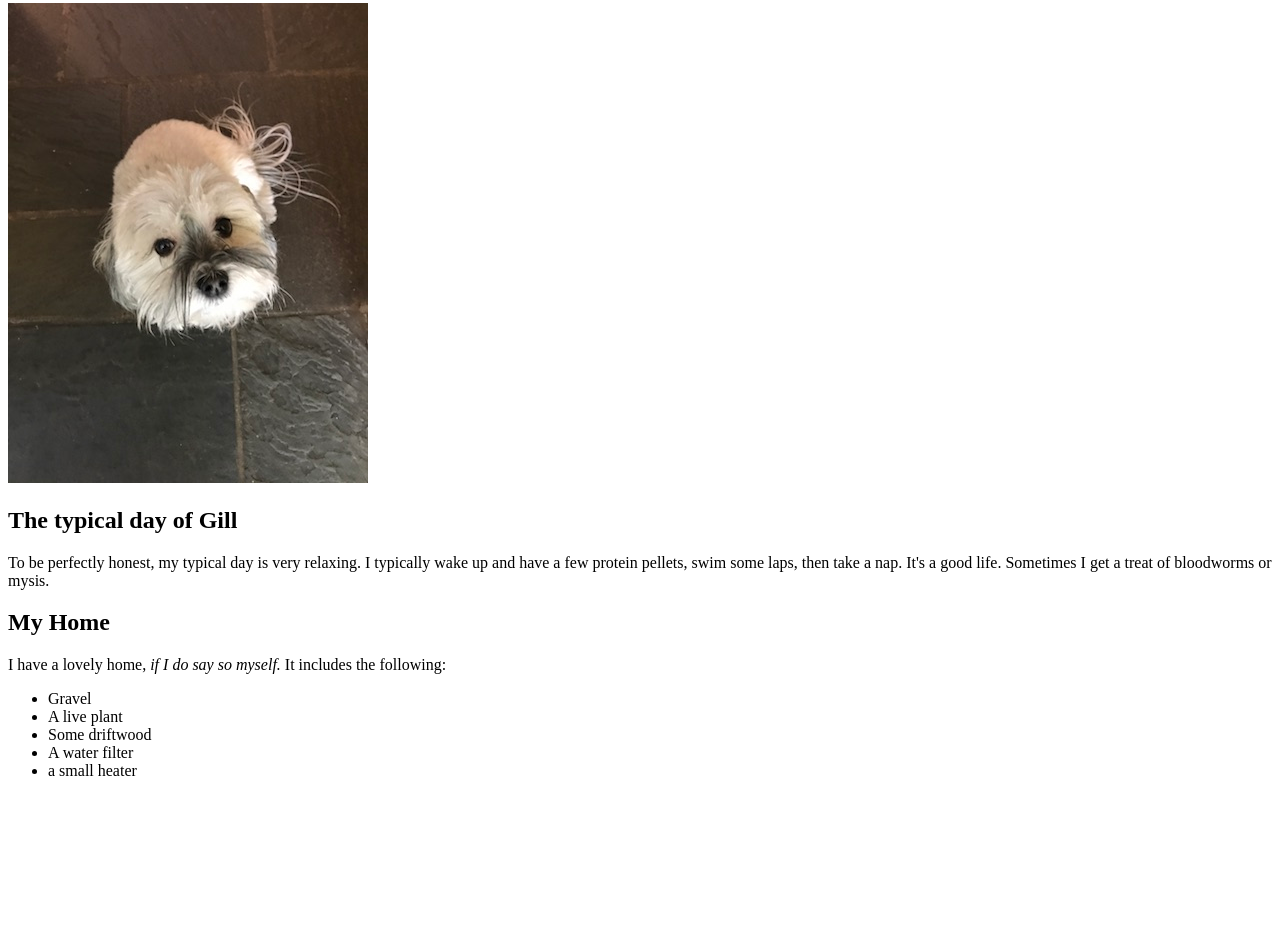
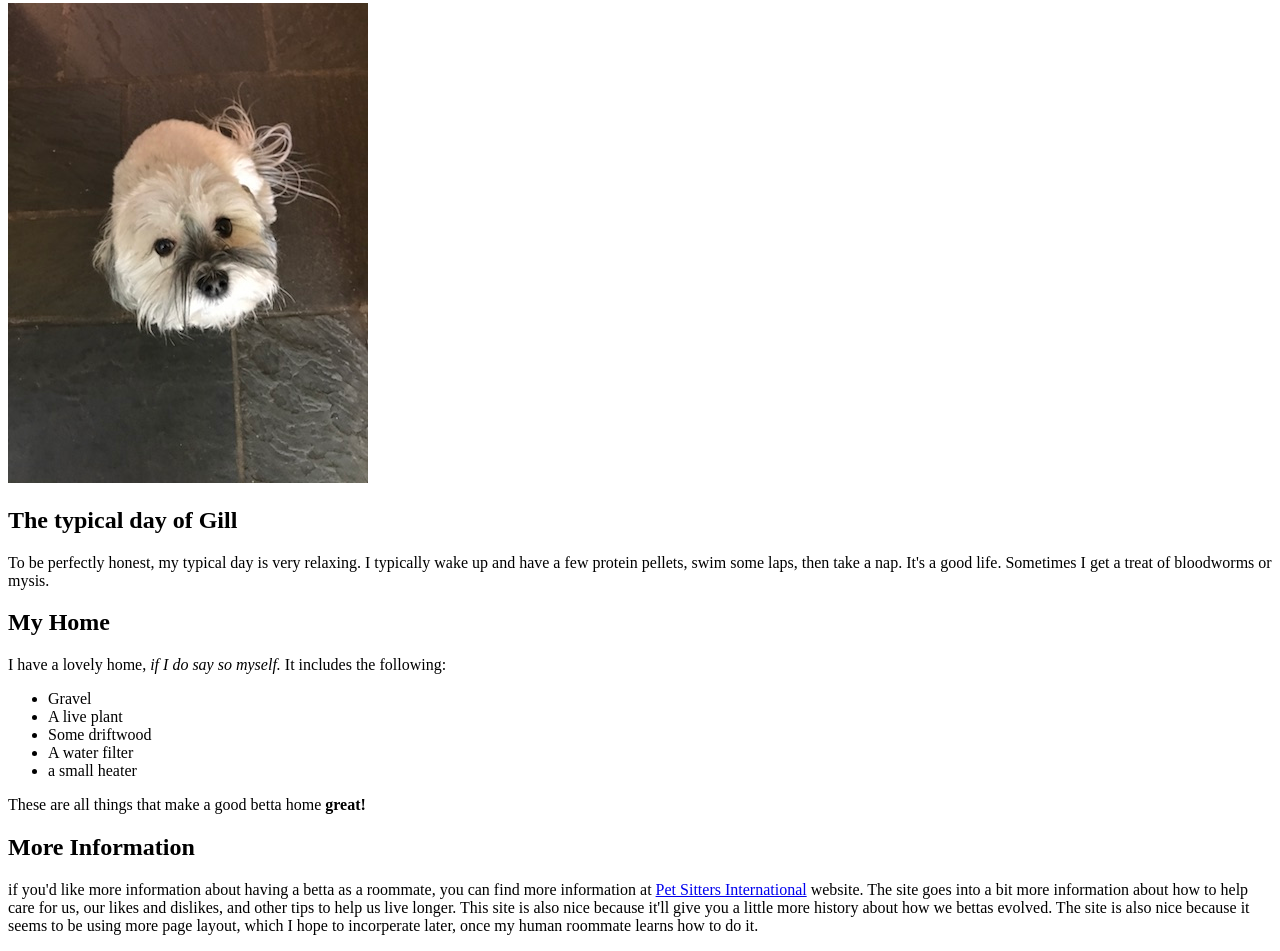
Before and after one commit to JWKyle/jwkyle.github.io, a plain HTML site: page index.html in a window 1280 px wide. Shown: the part 1252-2203 px from the top of the page. Before the commit the page ends 2048 px from the top, so only its background shows below. Drawn offline with Linux system fonts and the light colour scheme.

Commit message:
add information section

```diff
--- a/index.html
+++ b/index.html
@@ -25,5 +25,9 @@
   <li>A water filter</li>
   <li>a small heater</li>
 </ul>
+<p>These are all things that make a good betta home <strong>great!</strong></p>
+<h2>More Information</h2>
+<p>if you'd like more information about having a betta as a roommate, you can find more information at <a href="https://www.petsit.com/facts-about-betta-fish">Pet Sitters International</a> website. The site goes into a bit more information about how to help care for us, our likes and dislikes, and other tips to help us live longer.  This site is also nice because it'll give you a little more history about how we bettas evolved.  The site is also nice because it seems to be using more page layout, which I hope to incorperate later, once my human roommate learns how to do it.</p>
+
 </body>
 </html>
```
